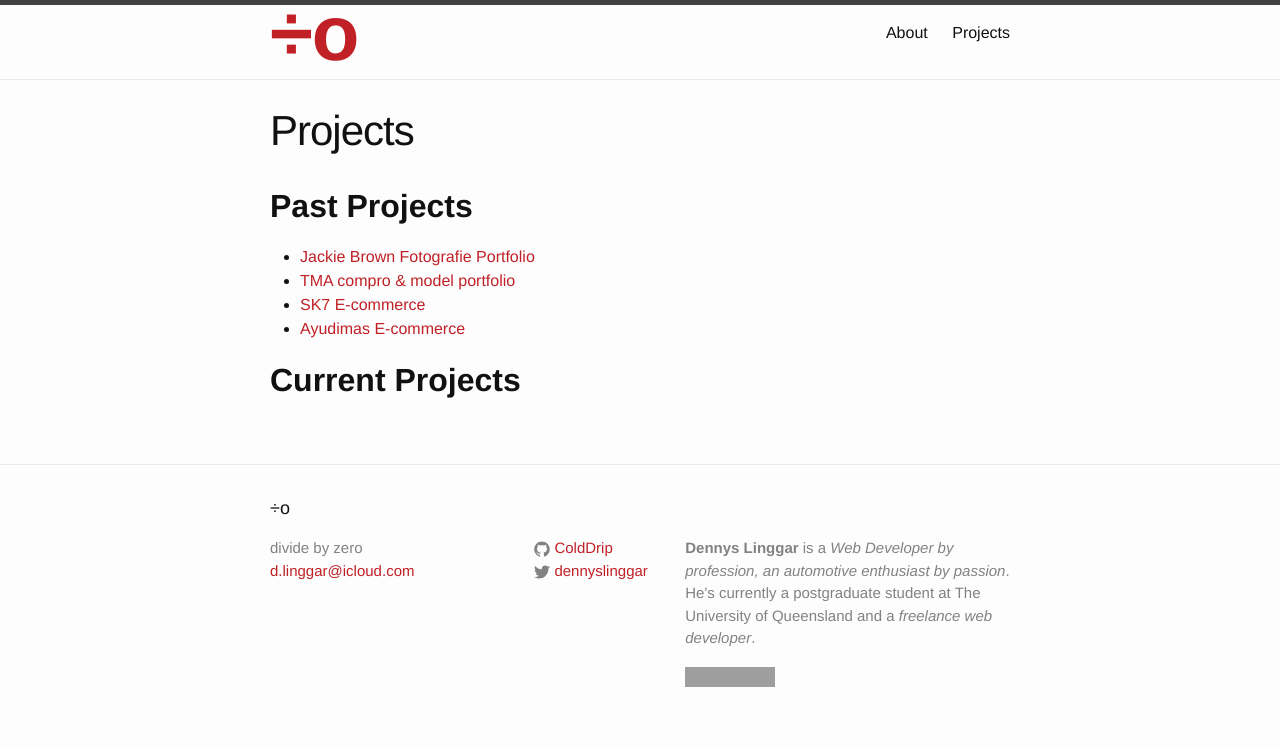
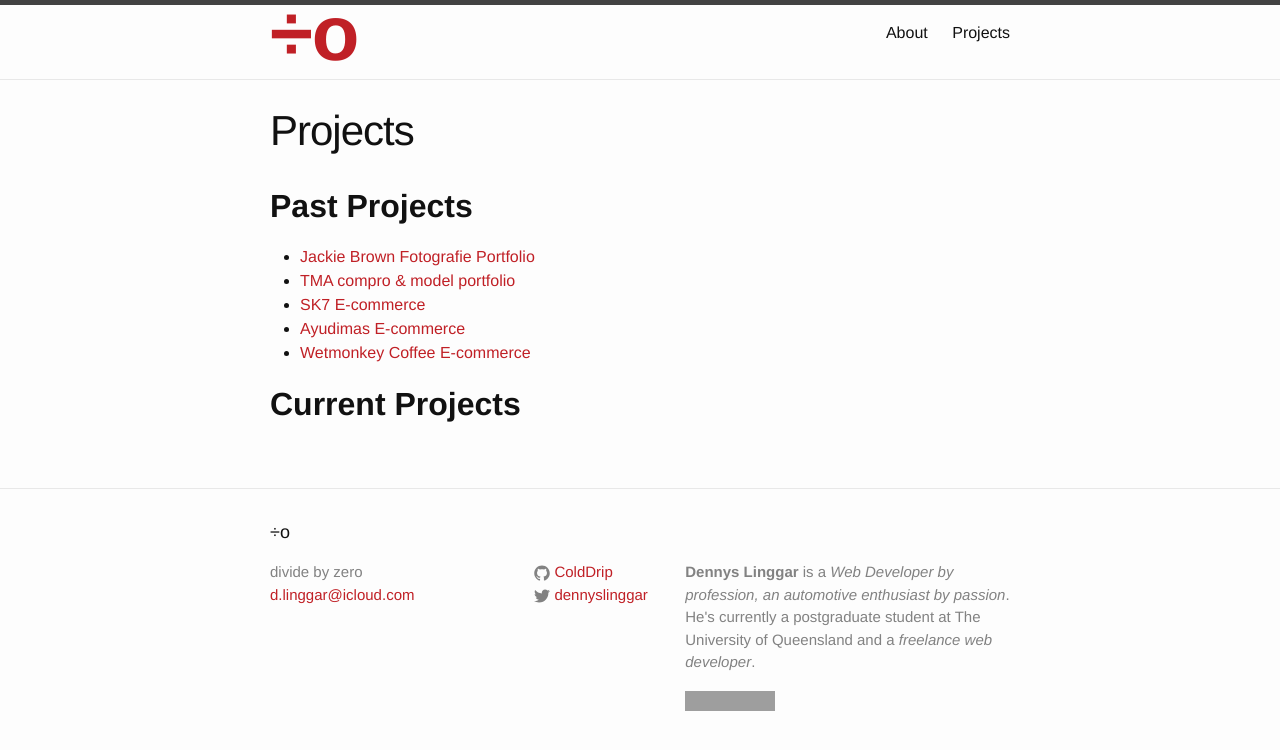
Before and after one commit to ColdDrip/ColdDrip.github.io, a Jekyll site: the page built from project.html, in a window 1280 px wide. Shown: the top 750 px of the page. Built offline with Jekyll 4.4.1, drawn with Linux system fonts in a browser that asks for light colours; grey boxes are pictures that could not be loaded.

Commit message:
projects page

```diff
--- a/project.html
+++ b/project.html
@@ -10,6 +10,7 @@ permalink: /projects/
   <li><a href="http://topmodelagency.co.id">TMA compro & model portfolio</a></li>
   <li><a href="http://www.sk7.co.id">SK7 E-commerce</a></li>
   <li><a href="http://www.ayudimas.com">Ayudimas E-commerce</a></li>
+  <li><a href="http://www.wetmonkeycoffee.com">Wetmonkey Coffee E-commerce</a></li>
 </ul>
 
 <h2><b>Current Projects</b></h2>
```
